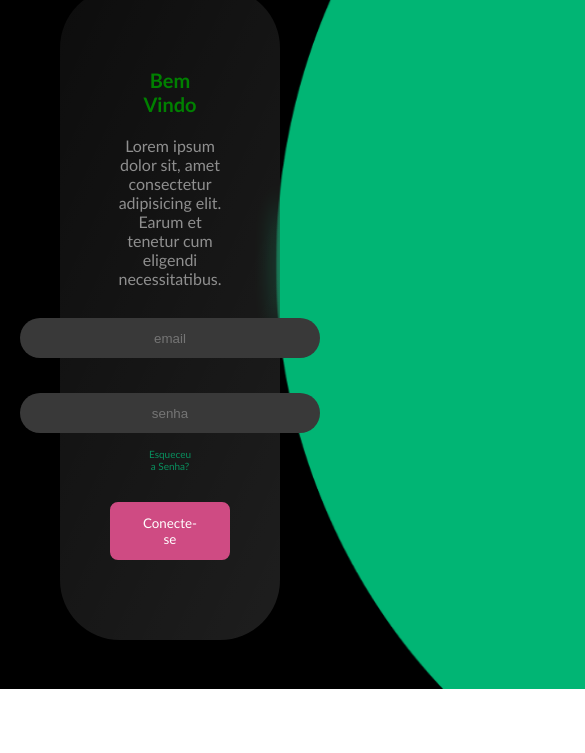
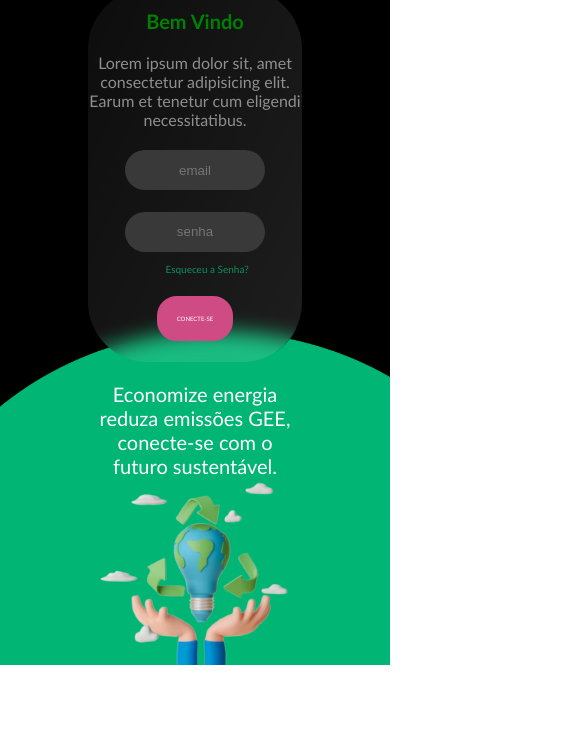
Before and after one commit to Ed-1982/loginSasc, a plain HTML site: page index.html in a window 390 px wide. Shown: the part 91-844 px from the top of the page, 585 px wide, since content can reach past the window. Drawn offline with Linux system fonts and the light colour scheme.

Commit message:
sitelogin

```diff
--- a/index.html
+++ b/index.html
@@ -7,6 +7,7 @@
         <link rel="stylesheet" href="style.css">
         <title>LoginSasc</title>
     </head>
+
     <body>
         <header>
             <div class="cabecalho" >
@@ -19,8 +20,9 @@
                 </label>
             </div>
         </header>
+
         <main>
-        <section class="pagina">
+            <section class="esquerdinha" >
                 <div class="pagina_esquerda">
                     <h2>Bem Vindo</h2>
                     <p class="texto"> Lorem ipsum dolor sit, amet consectetur adipisicing elit. Earum et tenetur cum eligendi necessitatibus.</p>
@@ -29,17 +31,19 @@
                     <a href="#">Esqueceu a Senha?</a>
                     <button>Conecte-se</button>
                 </div>
+            </section>
+
+            <SEction class="ladoDireito" >
                 <div class="pagina_direita">
                     <p class="pagina_direita_texto">
                         Economize energia<br>
                         reduza emissões GEE,<br>
                         conecte-se com o <br>
                         futuro sustentável.</p>
-                    <img src="img/img_fundo.png" alt="img_fundo">
+                    <img src="img/img_fundo-removebg-preview.png" alt="img_fundo">
 
                 </div>
-
-        </section>
+            </SEction>
         </main>
 
     </body>
--- a/style.css
+++ b/style.css
@@ -18,21 +18,23 @@ body{
     display: flex;
     justify-content: space-between;
     align-items: center;
-
 }
 
 .cabecalho img {
     width: 70px;
 }
-.pagina{
-    height: 700px;
-    width: 1400px auto;
+
+main{
     margin: 0 auto;
     font-family:'Gill Sans', 'Gill Sans MT', Calibri, 'Trebuchet MS', sans-serif;
     display: flex;
+    justify-content: space-between  ;
+}
+
+.esquerdinha{
+    display: flex ;
     align-items: center;
-    padding-bottom: 50px;
-
+    justify-content: center;
 }
 
 .pagina_esquerda{
@@ -43,12 +45,9 @@ body{
     flex-direction: column;
     text-align: center;
     align-items: center;
-    padding: 60px;
-    padding-left: 110px;
-    padding-right: 110px;
-    padding-bottom: 60px;
-    width: 30%;
-    margin-left: 60px;
+    width: 55%;
+    height: 80%;
+    justify-content: center;
 }
 
 h2{
@@ -63,70 +62,60 @@ h2{
     color: #8f8f8f;
 }
 
-.caixa_1{
+.pagina_esquerda input{
     color: white;
     text-align: center;
-    margin: 30px;
+    margin-top: 10%;
     background-color:#393939;
     border: none;
     height:40px;
-    width: 300px;
+    width: 65%;
     border-radius: 30px;
 }
 
-.caixa_2{
-    color: white;
-    text-align: center;
-    margin: 5px;
-    background-color:#393939;
-    border: none;
-    height:40px;
-    width: 300px;
-    border-radius: 30px;
+.pagina_esquerda a{
+    text-decoration: none;
+    color: #09905F;
+    font-size: 10px;
+    width: 50%;
+    text-align: right;
+    margin-top: 5%;
 
 }
 
-.pagina a{
-    margin: 10px;
-    text-decoration: none;
-    color: #09905F;
-    font-size: 10px;
-    display: flex;
-    position: relative;
-    left: 40%;
+.pagina_esquerda button{
+    cursor: pointer;
+    margin: 10%;
+    color: white;
+    background-color: #CF4B83;
+    border-radius: 20px;
+    font-family:'Gill Sans', 'Gill Sans MT', Calibri, 'Trebuchet MS', sans-serif;
+    border: solid #CF4B83;
+    width: 35%;
+    height: 45px;
+    text-transform: uppercase;
 }
 
-button{
-    cursor: pointer;
-    margin: 20px;
-    color: white;
-    padding: 10px 30px;
-    background-color: #CF4B83;
-    border-radius: 8px;
-    font-family:'Gill Sans', 'Gill Sans MT', Calibri, 'Trebuchet MS', sans-serif;
-    border: solid #CF4B83;
+.ladoDireito{
+    display: flex;
+    align-items:    end;
+
 }
 
 .pagina_direita{
-    padding: 50px;
-    margin: 300px;
-    height: 700px;
-    width: 1400px auto;
+    width: 100%;
+    display: flex;
+    justify-content: center;
+    align-items: center;
+    flex-direction: column;
+
 }
 
-.pagina_direita_texto{
-    width: 800px;
-    padding: 30px;
+.pagina_direita p{
     color: white;
+    text-align: center;
     font-size: 50px;
-}
-
-.pagina_direita img{
-    width: 500px;
-    height: 400px;
-    margin-left: 100px;
-    margin-top: -105px;
-
+    margin-top: -10%;
 }
 
 label {
@@ -171,3 +160,51 @@ label input:checked ~ span i {
     left: 18px;
     background: #393939;
 }
+
+.pagina_direita img{
+    width: 85%;
+}
+
+@media screen and (max-width: 1100px) {
+    .pagina_direita p{
+       font-size: 30px;
+     }
+    }
+
+    @media screen and (max-width: 800px) {
+        .pagina_direita p{
+           font-size: 20px;
+         }
+
+         .ladoDireito{
+            margin-top: 15%;
+         }
+
+        .pagina_esquerda button {
+
+            font-size: 10%;
+        }
+
+        .ladoDireito{
+            display: flex;
+            justify-content: center;
+            align-items: center;
+        }
+
+        main{
+            display: flex;
+            flex-direction: column;
+        }
+
+        body{
+            background-image: url(img/background\ -\ Copia.png);
+            background-repeat: no-repeat;
+            background-size: cover;
+            background-position: center center;
+         }
+
+         .pagina_direita img{
+            width: 50%  ;
+         }
+
+    }
```
Also changed, not shown: img/background - Copia.png (added), img/img_fundo-removebg-preview.png (added), img/img_fundo.png (deleted). Lines whose indentation alone changed are shown as unchanged.
